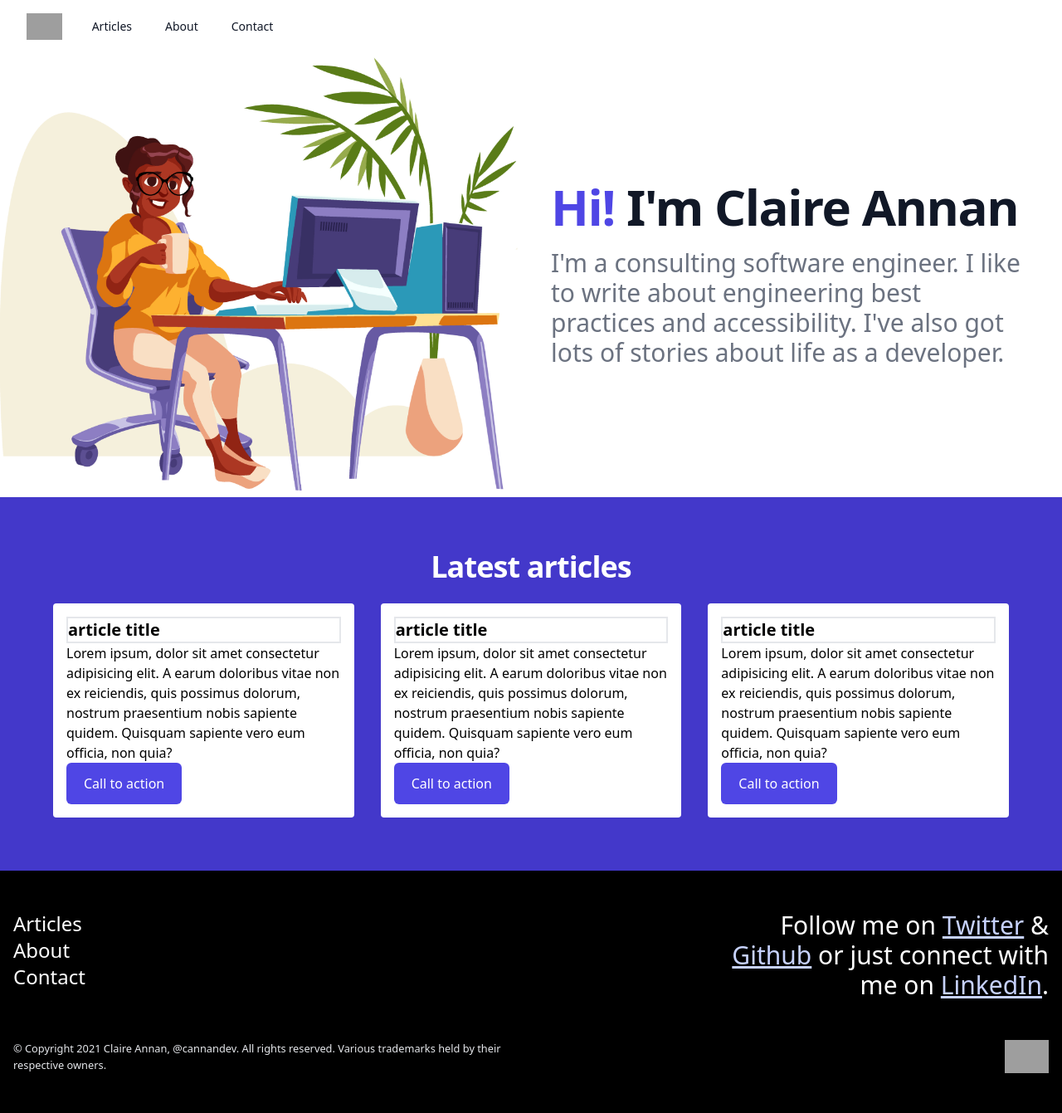
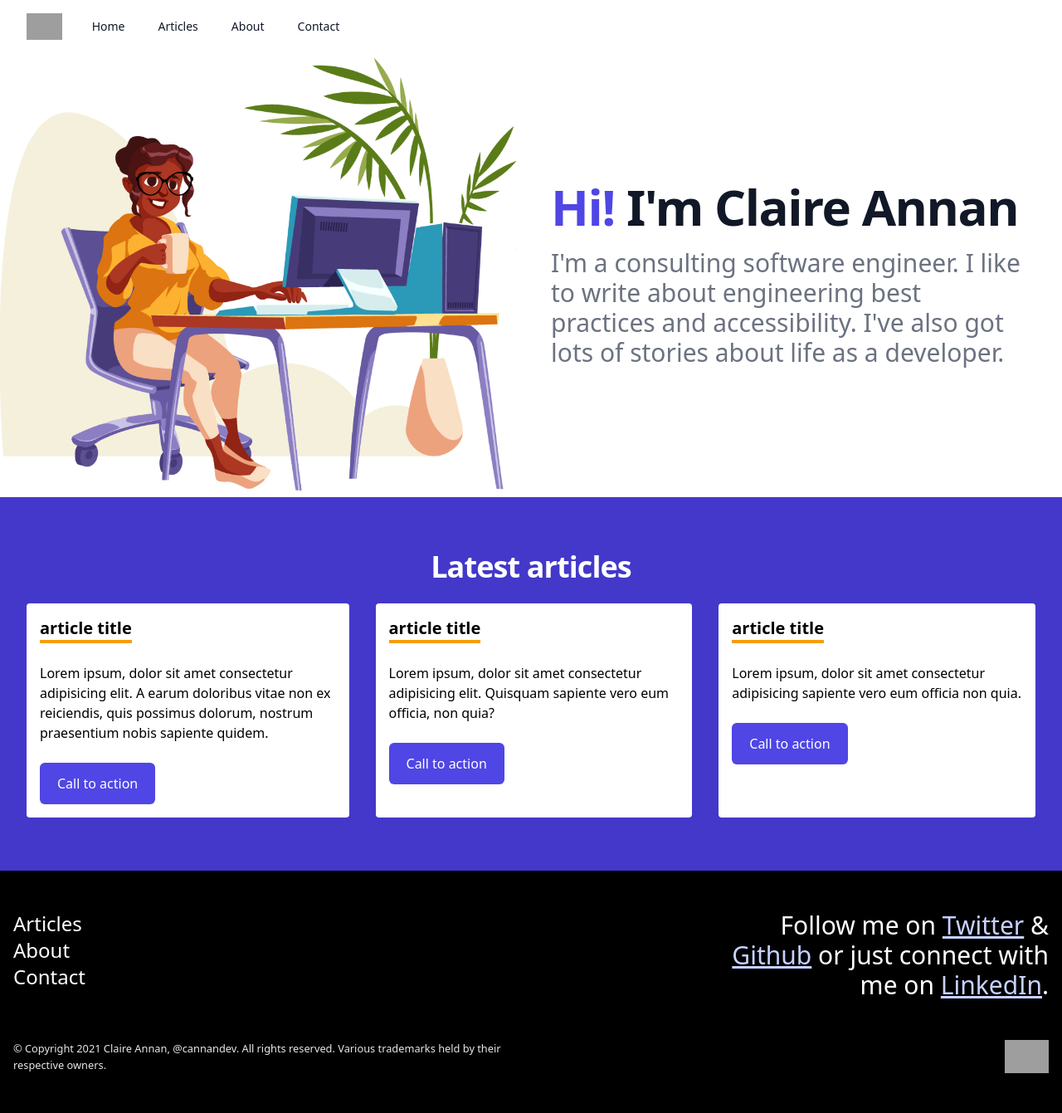
Before and after one commit to cannandev/plain-ole-jekyll-blog, a Jekyll site: the page built from index.markdown, in a window 1280 px wide. Shown: the whole page at 83% size. Built offline with Jekyll 4.4.1, drawn with Linux system fonts in a browser that asks for light colours; grey boxes are pictures that could not be loaded.

Commit message:
Flesh out latest article style and transition.

```diff
--- a/_includes/header.html
+++ b/_includes/header.html
@@ -36,7 +36,8 @@
           <div class="hidden sm:block sm:ml-6">
             <div class="flex space-x-4">
               <!-- Current: "bg-gray-900 text-white", Default: "text-gray-300 hover:bg-gray-700 hover:text-white" -->
-              <a href="/posts" class="text-gray-900 hover:bg-indigo-600 hover:text-white px-3 py-2 rounded-md text-sm font-medium" aria-current="page">Articles</a>
+              <a href="/" class="text-gray-900 hover:bg-indigo-600 hover:text-white px-3 py-2 rounded-md text-sm font-medium" aria-current="page">Home</a>
+              <a href="/posts" class="text-gray-900 hover:bg-indigo-600 hover:text-white px-3 py-2 rounded-md text-sm font-medium">Articles</a>
               <a href="/about" class="text-gray-900 hover:bg-indigo-600 hover:text-white px-3 py-2 rounded-md text-sm font-medium">About</a>
               <a href="/contact" class="text-gray-900 hover:bg-indigo-600 hover:text-white px-3 py-2 rounded-md text-sm font-medium">Contact</a>
             </div>
--- a/_layouts/homepage.html
+++ b/_layouts/homepage.html
@@ -19,28 +19,25 @@
     </div>
   </div>
 </section>
-<section class="relative bg-indigo-700 p-16">
+<section class="relative bg-indigo-700 py-16 px-8">
   <div class="max-w-7xl mx-auto">
     <h2 class="text-4xl tracking-tight font-extrabold text-white text-center">Latest articles</h2>
     <div class="lg:grid grid-flow-col gap-8">
-      <div class="bg-white rounded minh-40 p-4 mt-6 desktop:mt-64 transform hover:-rotate-6 hover:drop-shadow-sm">
-        <h3 class="font-bold text-xl border-2 border-b-amber-500">article title</h3>
-        <p>Lorem ipsum, dolor sit amet consectetur adipisicing elit. A earum doloribus vitae non ex reiciendis, quis possimus dolorum, nostrum praesentium nobis sapiente quidem. Quisquam sapiente vero eum officia, non quia?</p>
-        <a href="#" class="inline-flex items-center justify-center px-5 py-3 border border-transparent text-base font-medium rounded-md text-white bg-indigo-600 hover:bg-indigo-700">Call to action</a>
-
-      </div>
-      <div class="bg-white rounded minh-40 p-4 mt-6 desktop:mt-64 transform hover:rotate-6 hover:drop-shadow-sm">
-        <h3 class="font-bold text-xl border-2 border-b-amber-500">article title</h3>
-        <p>Lorem ipsum, dolor sit amet consectetur adipisicing elit. A earum doloribus vitae non ex reiciendis, quis possimus dolorum, nostrum praesentium nobis sapiente quidem. Quisquam sapiente vero eum officia, non quia?</p>
-        <a href="#" class="inline-flex items-center justify-center px-5 py-3 border border-transparent text-base font-medium rounded-md text-white bg-indigo-600 hover:bg-indigo-700">Call to action</a>
-
-      </div>
-      <div class="bg-white rounded minh-40 p-4 mt-6 desktop:mt-64 transform hover:-rotate-6 hover:drop-shadow-sm">
-        <h3 class="font-bold text-xl border-2 border-b-amber-500">article title</h3>
-        <p>Lorem ipsum, dolor sit amet consectetur adipisicing elit. A earum doloribus vitae non ex reiciendis, quis possimus dolorum, nostrum praesentium nobis sapiente quidem. Quisquam sapiente vero eum officia, non quia?</p>
-        <a href="#" class="inline-flex items-center justify-center px-5 py-3 border border-transparent text-base font-medium rounded-md text-white bg-indigo-600 hover:bg-indigo-700">Call to action</a>
-
-      </div>
+      <a href="#" class="flex flex-wrap flex-col items-start bg-white rounded p-4 mt-6 transform hover:-rotate-6 hover:drop-shadow-lg">
+          <h3 class="font-bold text-xl border-b-4 border-b-amber-500">article title</h3>
+          <p class="mt-6">Lorem ipsum, dolor sit amet consectetur adipisicing elit. A earum doloribus vitae non ex reiciendis, quis possimus dolorum, nostrum praesentium nobis sapiente quidem.</p>
+          <button class="inline-flex items-center justify-center px-5 py-3 mt-6 border border-transparent text-base font-medium rounded-md text-white bg-indigo-600 hover:bg-indigo-700">Call to action</button>
+      </a>
+      <a href="#" class="flex flex-wrap flex-col items-start bg-white rounded p-4 mt-6 transform hover:rotate-6 hover:drop-shadow-lg">
+        <h3 class="font-bold text-xl border-b-4 border-b-amber-500">article title</h3>
+        <p class="mt-6">Lorem ipsum, dolor sit amet consectetur adipisicing elit. Quisquam sapiente vero eum officia, non quia?</p>
+        <button class="inline-flex items-center justify-center px-5 py-3 mt-6 border border-transparent text-base font-medium rounded-md text-white bg-indigo-600 hover:bg-indigo-700">Call to action</button>
+      </a>
+      <a href="#" class="flex flex-wrap flex-col items-start bg-white rounded p-4 mt-6 transform hover:-rotate-6 hover:drop-shadow-lg">
+          <h3 class="font-bold text-xl border-b-4 border-b-amber-500">article title</h3>
+          <p class="mt-6">Lorem ipsum, dolor sit amet consectetur adipisicing sapiente vero eum officia non quia.</p>
+          <button class="inline-flex items-center justify-center px-5 py-3 mt-6 border border-transparent text-base font-medium rounded-md text-white bg-indigo-600 hover:bg-indigo-700">Call to action</button>
+      </a>
     </div>
   </div>
 </section>
--- a/dist/styles.css
+++ b/dist/styles.css
@@ -531,22 +531,6 @@
   left: 0px;
 }
 
-.col-span-2 {
-  grid-column: span 2 / span 2;
-}
-
-.col-start-3 {
-  grid-column-start: 3;
-}
-
-.col-start-2 {
-  grid-column-start: 2;
-}
-
-.row-start-1 {
-  grid-row-start: 1;
-}
-
 .mx-auto {
   margin-left: auto;
   margin-right: auto;
@@ -570,10 +554,6 @@
 
 .inline-flex {
   display: inline-flex;
-}
-
-.grid {
-  display: grid;
 }
 
 .hidden {
@@ -600,12 +580,8 @@
   height: 14rem;
 }
 
-.h-96 {
-  height: 24rem;
-}
-
-.h-40 {
-  height: 10rem;
+.min-h-full {
+  min-height: 100%;
 }
 
 .w-6 {
@@ -632,59 +608,6 @@
   flex-shrink: 0;
 }
 
-.translate-x-2 {
-  --tw-translate-x: 0.5rem;
-  transform: translate(var(--tw-translate-x), var(--tw-translate-y)) rotate(var(--tw-rotate)) skewX(var(--tw-skew-x)) skewY(var(--tw-skew-y)) scaleX(var(--tw-scale-x)) scaleY(var(--tw-scale-y));
-}
-
-.translate-y-11 {
-  --tw-translate-y: 2.75rem;
-  transform: translate(var(--tw-translate-x), var(--tw-translate-y)) rotate(var(--tw-rotate)) skewX(var(--tw-skew-x)) skewY(var(--tw-skew-y)) scaleX(var(--tw-scale-x)) scaleY(var(--tw-scale-y));
-}
-
-.translate-y-24 {
-  --tw-translate-y: 6rem;
-  transform: translate(var(--tw-translate-x), var(--tw-translate-y)) rotate(var(--tw-rotate)) skewX(var(--tw-skew-x)) skewY(var(--tw-skew-y)) scaleX(var(--tw-scale-x)) scaleY(var(--tw-scale-y));
-}
-
-.translate-x-20 {
-  --tw-translate-x: 5rem;
-  transform: translate(var(--tw-translate-x), var(--tw-translate-y)) rotate(var(--tw-rotate)) skewX(var(--tw-skew-x)) skewY(var(--tw-skew-y)) scaleX(var(--tw-scale-x)) scaleY(var(--tw-scale-y));
-}
-
-.translate-y-4 {
-  --tw-translate-y: 1rem;
-  transform: translate(var(--tw-translate-x), var(--tw-translate-y)) rotate(var(--tw-rotate)) skewX(var(--tw-skew-x)) skewY(var(--tw-skew-y)) scaleX(var(--tw-scale-x)) scaleY(var(--tw-scale-y));
-}
-
-.-rotate-6 {
-  --tw-rotate: -6deg;
-  transform: translate(var(--tw-translate-x), var(--tw-translate-y)) rotate(var(--tw-rotate)) skewX(var(--tw-skew-x)) skewY(var(--tw-skew-y)) scaleX(var(--tw-scale-x)) scaleY(var(--tw-scale-y));
-}
-
-.rotate-6 {
-  --tw-rotate: 6deg;
-  transform: translate(var(--tw-translate-x), var(--tw-translate-y)) rotate(var(--tw-rotate)) skewX(var(--tw-skew-x)) skewY(var(--tw-skew-y)) scaleX(var(--tw-scale-x)) scaleY(var(--tw-scale-y));
-}
-
-.scale-110 {
-  --tw-scale-x: 1.1;
-  --tw-scale-y: 1.1;
-  transform: translate(var(--tw-translate-x), var(--tw-translate-y)) rotate(var(--tw-rotate)) skewX(var(--tw-skew-x)) skewY(var(--tw-skew-y)) scaleX(var(--tw-scale-x)) scaleY(var(--tw-scale-y));
-}
-
-.scale-75 {
-  --tw-scale-x: .75;
-  --tw-scale-y: .75;
-  transform: translate(var(--tw-translate-x), var(--tw-translate-y)) rotate(var(--tw-rotate)) skewX(var(--tw-skew-x)) skewY(var(--tw-skew-y)) scaleX(var(--tw-scale-x)) scaleY(var(--tw-scale-y));
-}
-
-.scale-150 {
-  --tw-scale-x: 1.5;
-  --tw-scale-y: 1.5;
-  transform: translate(var(--tw-translate-x), var(--tw-translate-y)) rotate(var(--tw-rotate)) skewX(var(--tw-skew-x)) skewY(var(--tw-skew-y)) scaleX(var(--tw-scale-x)) scaleY(var(--tw-scale-y));
-}
-
 .transform {
   transform: translate(var(--tw-translate-x), var(--tw-translate-y)) rotate(var(--tw-rotate)) skewX(var(--tw-skew-x)) skewY(var(--tw-skew-y)) scaleX(var(--tw-scale-x)) scaleY(var(--tw-scale-y));
 }
@@ -693,20 +616,16 @@
   grid-auto-flow: column;
 }
 
-.grid-cols-3 {
-  grid-template-columns: repeat(3, minmax(0, 1fr));
+.flex-col {
+  flex-direction: column;
 }
 
-.grid-cols-4 {
-  grid-template-columns: repeat(4, minmax(0, 1fr));
+.flex-wrap {
+  flex-wrap: wrap;
 }
 
-.grid-rows-2 {
-  grid-template-rows: repeat(2, minmax(0, 1fr));
-}
-
-.flex-col {
-  flex-direction: column;
+.items-start {
+  align-items: flex-start;
 }
 
 .items-end {
@@ -723,6 +642,10 @@
 
 .justify-between {
   justify-content: space-between;
+}
+
+.justify-items-start {
+  justify-items: start;
 }
 
 .gap-8 {
@@ -759,30 +682,29 @@
   border-radius: 0.25rem;
 }
 
+.border-2 {
+  border-width: 2px;
+}
+
 .border {
   border-width: 1px;
 }
 
-.border-2 {
-  border-width: 2px;
+.border-b-2 {
+  border-bottom-width: 2px;
 }
 
-.border-b {
-  border-bottom-width: 1px;
+.border-b-4 {
+  border-bottom-width: 4px;
 }
 
 .border-transparent {
   border-color: transparent;
 }
 
-.border-yellow-500 {
+.border-b-amber-500 {
   --tw-border-opacity: 1;
-  border-color: rgb(234 179 8 / var(--tw-border-opacity));
-}
-
-.border-amber-500 {
-  --tw-border-opacity: 1;
-  border-color: rgb(245 158 11 / var(--tw-border-opacity));
+  border-bottom-color: rgb(245 158 11 / var(--tw-border-opacity));
 }
 
 .bg-gray-900 {
@@ -800,14 +722,19 @@
   background-color: rgb(255 255 255 / var(--tw-bg-opacity));
 }
 
+.bg-indigo-700 {
+  --tw-bg-opacity: 1;
+  background-color: rgb(67 56 202 / var(--tw-bg-opacity));
+}
+
 .bg-indigo-600 {
   --tw-bg-opacity: 1;
   background-color: rgb(79 70 229 / var(--tw-bg-opacity));
 }
 
-.bg-indigo-700 {
+.bg-red-300 {
   --tw-bg-opacity: 1;
-  background-color: rgb(67 56 202 / var(--tw-bg-opacity));
+  background-color: rgb(252 165 165 / var(--tw-bg-opacity));
 }
 
 .object-cover {
@@ -821,10 +748,6 @@
 
 .p-6 {
   padding: 1.5rem;
-}
-
-.p-5 {
-  padding: 1.25rem;
 }
 
 .p-16 {
@@ -870,6 +793,16 @@
   padding-bottom: 0.75rem;
 }
 
+.py-16 {
+  padding-top: 4rem;
+  padding-bottom: 4rem;
+}
+
+.px-8 {
+  padding-left: 2rem;
+  padding-right: 2rem;
+}
+
 .pt-2 {
   padding-top: 0.5rem;
 }
@@ -884,11 +817,6 @@
 
 .text-center {
   text-align: center;
-}
-
-.text-3xl {
-  font-size: 1.875rem;
-  line-height: 2.25rem;
 }
 
 .text-sm {
@@ -916,8 +844,9 @@
   line-height: 1.75rem;
 }
 
-.font-bold {
-  font-weight: 700;
+.text-3xl {
+  font-size: 1.875rem;
+  line-height: 2.25rem;
 }
 
 .font-medium {
@@ -926,6 +855,10 @@
 
 .font-extrabold {
   font-weight: 800;
+}
+
+.font-bold {
+  font-weight: 700;
 }
 
 .tracking-tight {
@@ -987,10 +920,6 @@
   transform: translate(var(--tw-translate-x), var(--tw-translate-y)) rotate(var(--tw-rotate)) skewX(var(--tw-skew-x)) skewY(var(--tw-skew-y)) scaleX(var(--tw-scale-x)) scaleY(var(--tw-scale-y));
 }
 
-.hover\:transform:hover {
-  transform: translate(var(--tw-translate-x), var(--tw-translate-y)) rotate(var(--tw-rotate)) skewX(var(--tw-skew-x)) skewY(var(--tw-skew-y)) scaleX(var(--tw-scale-x)) scaleY(var(--tw-scale-y));
-}
-
 .hover\:bg-gray-700:hover {
   --tw-bg-opacity: 1;
   background-color: rgb(55 65 81 / var(--tw-bg-opacity));
@@ -999,11 +928,6 @@
 .hover\:bg-indigo-600:hover {
   --tw-bg-opacity: 1;
   background-color: rgb(79 70 229 / var(--tw-bg-opacity));
-}
-
-.hover\:bg-indigo-50:hover {
-  --tw-bg-opacity: 1;
-  background-color: rgb(238 242 255 / var(--tw-bg-opacity));
 }
 
 .hover\:bg-indigo-700:hover {
@@ -1018,6 +942,11 @@
 
 .hover\:drop-shadow-sm:hover {
   --tw-drop-shadow: drop-shadow(0 1px 1px rgb(0 0 0 / 0.05));
+  filter: var(--tw-blur) var(--tw-brightness) var(--tw-contrast) var(--tw-grayscale) var(--tw-hue-rotate) var(--tw-invert) var(--tw-saturate) var(--tw-sepia) var(--tw-drop-shadow);
+}
+
+.hover\:drop-shadow-lg:hover {
+  --tw-drop-shadow: drop-shadow(0 10px 8px rgb(0 0 0 / 0.04)) drop-shadow(0 4px 3px rgb(0 0 0 / 0.1));
   filter: var(--tw-blur) var(--tw-brightness) var(--tw-contrast) var(--tw-grayscale) var(--tw-hue-rotate) var(--tw-invert) var(--tw-saturate) var(--tw-sepia) var(--tw-drop-shadow);
 }
 
@@ -1177,10 +1106,6 @@
     width: 100%;
   }
 
-  .lg\:grid-cols-4 {
-    grid-template-columns: repeat(4, minmax(0, 1fr));
-  }
-
   .lg\:self-center {
     align-self: center;
   }
```
